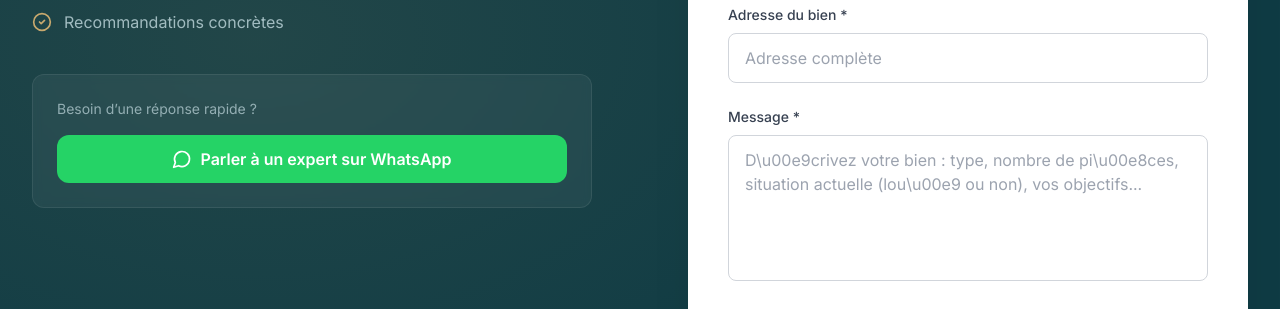
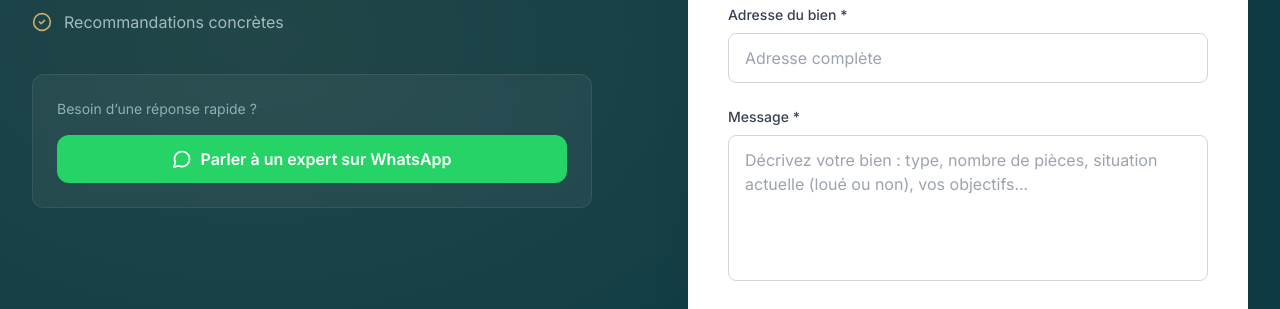
Before and after one commit to nicktoross/staynex-site, a Next.js app: page / in a window 1280 px wide. Shown: the part 7520-7829 px from the top of the page. Built offline with nearby package versions, Linux system fonts and the light colour scheme.

Commit message:
Update ContactForm.tsx

```diff
--- a/src/components/ContactForm.tsx
+++ b/src/components/ContactForm.tsx
@@ -181,7 +181,7 @@ export default function ContactForm() {
           required
           rows={5}
           className="w-full px-4 py-3 rounded-lg border border-gray-300 focus:ring-2 focus:ring-petrol-500 focus:border-transparent outline-none transition-all resize-none"
-          placeholder="D\u00e9crivez votre bien : type, nombre de pi\u00e8ces, situation actuelle (lou\u00e9 ou non), vos objectifs..."
+          placeholder="Décrivez votre bien : type, nombre de pièces, situation actuelle (loué ou non), vos objectifs..."
         />
       </div>
 
```
